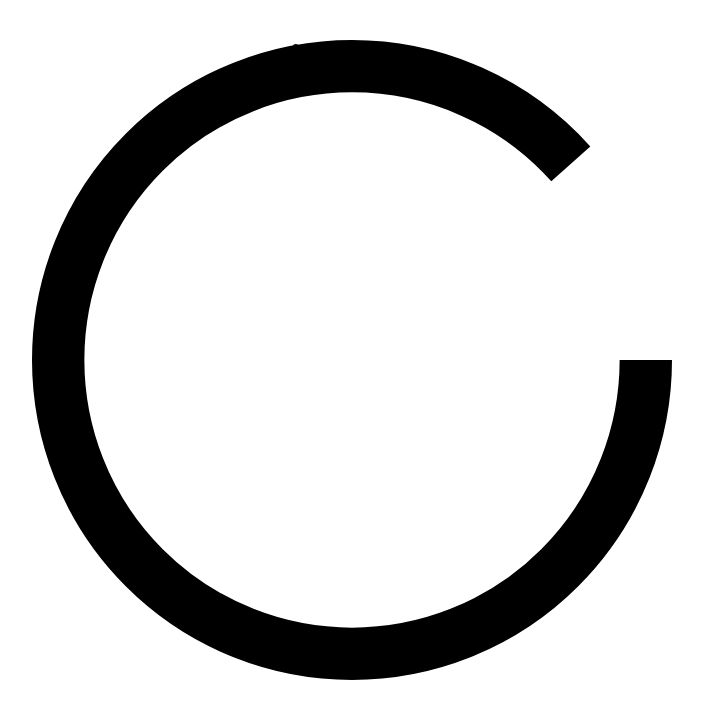
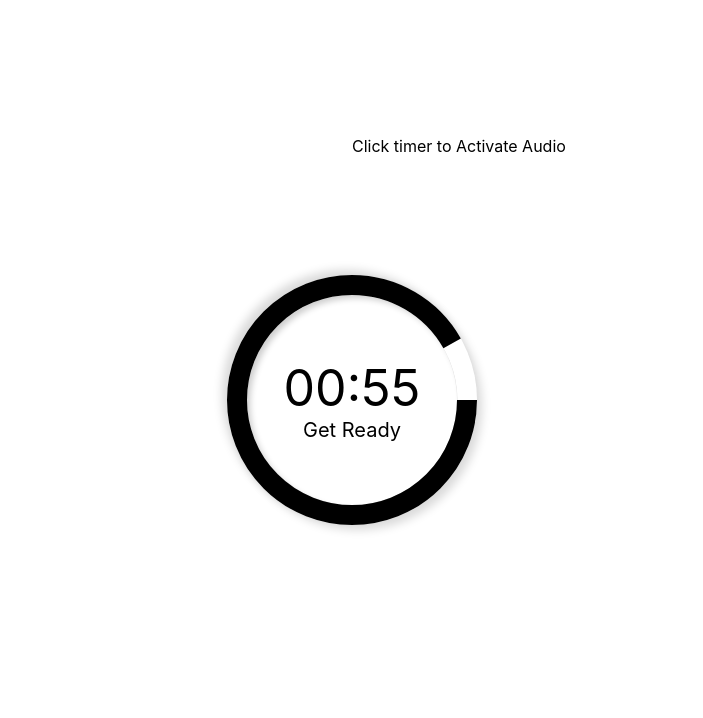
Before and after one commit to AndresRuiz01/teacher_timer_12, a React (Create React App) app: page / in a window 1280 px wide. Shown: the top 718 px of the page, without its empty margins (288-991 px from the left). Built offline with nearby package versions, Linux system fonts and the light colour scheme.

Commit message:
updated timer lengths

```diff
--- a/src/App.js
+++ b/src/App.js
@@ -1,17 +1,17 @@
 import './App.css';
-// import TimerManager from './TimerManager';
-import StationTimer from './StationTimer';
+import TimerManager from './TimerManager';
+// import StationTimer from './StationTimer';
 
 const teacher_timers = [
   {title: "Get Ready", length: 1},
-  {title: "Station One", length: 12},
+  {title: "Station One", length: 13},
   {title: "Transition", length: 1},
-  {title: "Station Two", length: 12},
+  {title: "Station Two", length: 13},
   {title: "Transition", length: 1},
-  {title: "Station Three", length: 12},
+  {title: "Station Three", length: 13},
   {title: "Transition", length: 1},
-  {title: "Station Four", length: 12},
-  {title: "Clean Up", length: 3},
+  {title: "Station Four", length: 13},
+  {title: "Clean Up", length: 2},
 ]
 
 const test_timers = [
@@ -24,8 +24,8 @@ const test_timers = [
 function App() {
   return (
     <div className="App">
-      {/* <TimerManager timers={teacher_timers}/> */}
-      <StationTimer timers={teacher_timers} />
+      <TimerManager timers={teacher_timers}/>
+      {/* <StationTimer timers={teacher_timers} /> */}
     </div>
   );
 }
--- a/src/StationTimer.css
+++ b/src/StationTimer.css
@@ -1,12 +1,31 @@
 #timer-container {
-  display: flex;
-  justify-content: center;
-  margin-top: 5vh;
+  /* display: flex; */
+  /* justify-content: center; */
+  /* margin-top: 5vh; */
+  width: 100vw;
+  height: 100vh;
+}
+
+#timer-info-container {
+  /* display: flex;
+  align-items: center;
+  justify-content: center; */
+  /* position: relative; */
+  /* position: absolute; */
+  /* margin: auto; */
+  /* vertical-align: center; */
 }
 
 #circular-timer {
-  position: absolute;
+  /* position: absolute; */
+  /* display: flex; */
   transform: rotate(90deg);
-  width: min(100vw, 100vh);
-  height: min(calc(100vw - 20vw), calc(100vh - 20vh));
 }
+
+.time {
+  font-size: 25px;
+}
+
+.title {
+  font-size: 20px;
+}
--- a/src/StationTimer.js
+++ b/src/StationTimer.js
@@ -89,8 +89,10 @@ function StationTimer({timers}) {
         <source src="https://assets.coderrocketfuel.com/pomodoro-times-up.mp3" type="audio/wav"></source>
       </audio>
       {!isTimersDone && <div id="timer-container">
-        <div className="time">{stringTime}</div>
-        <div className="title">{currentTimerTitle}</div>
+        {/* <div id="timer-info-container">
+          <div className="time">{stringTime}</div>
+          <div className="title">{currentTimerTitle}</div>
+        </div> */}
         <div id="circular-timer">
           <CircularProgress color="inherit" size="min(calc(100vw - 20vw), calc(100vh - 20vh))" variant="determinate" value={percentageComplete} />
         </div>
```
Also changed, not shown: 1 other file (tests, documents, lock files or other folders).
